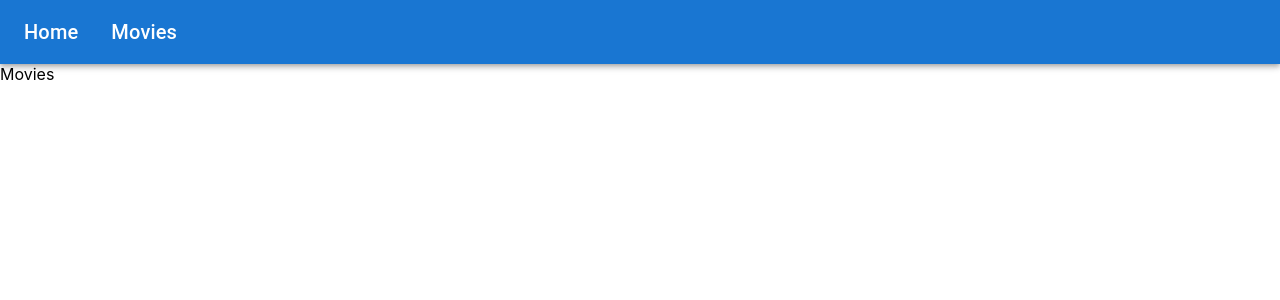
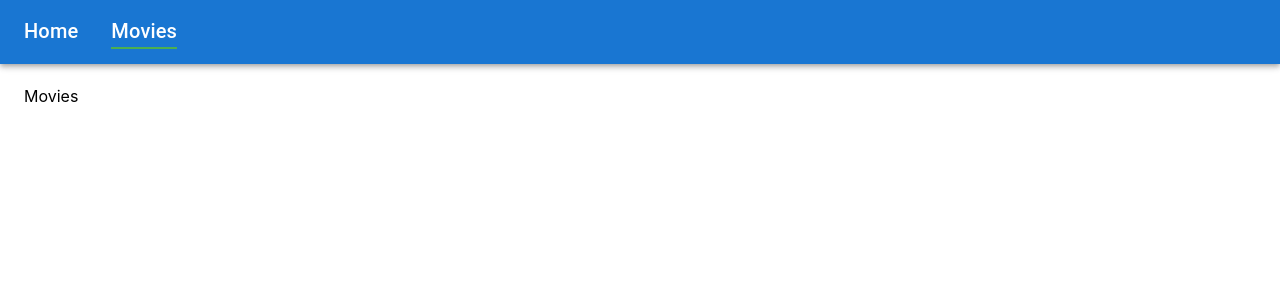
Before and after one commit to Bezobrazz/goit-react-hw-05-movies, a React (Create React App) app: page /movies in a window 1280 px wide. Shown: the top 300 px of the page. Built offline with nearby package versions, Linux system fonts and the light colour scheme.

Commit message:
added fatching tranding movies

```diff
--- a/package.json
+++ b/package.json
@@ -10,6 +10,7 @@
     "@testing-library/jest-dom": "^5.16.3",
     "@testing-library/react": "^12.1.4",
     "@testing-library/user-event": "^13.5.0",
+    "axios": "^1.6.5",
     "react": "^18.1.0",
     "react-dom": "^18.1.0",
     "react-router-dom": "^6.21.2",
--- a/src/components/App.jsx
+++ b/src/components/App.jsx
@@ -2,6 +2,7 @@ import Home from 'pages/Home/Home';
 import Movies from 'pages/Movies/Movies';
 import { Route, Routes } from 'react-router-dom';
 import Layout from './Layout';
+import NotFound from 'pages/NotFound/NotFound';
 
 export const App = () => {
   return (
@@ -12,6 +13,7 @@ export const App = () => {
           <Route path="movies" element={<Movies />} />
         </Route>
         <Route path="/some" element={<h2>Hello</h2>}></Route>
+        <Route path="*" element={<NotFound />}></Route>
       </Routes>
     </>
   );
--- a/src/components/Layout.jsx
+++ b/src/components/Layout.jsx
@@ -1,6 +1,7 @@
 import React from 'react';
 import { Outlet } from 'react-router-dom';
 import NavBar from './NavBar/NavBar';
+import { Toolbar } from '@mui/material';
 
 function Layout() {
   return (
@@ -8,7 +9,9 @@ function Layout() {
       <header>
         <NavBar />
       </header>
-      <Outlet />
+      <Toolbar>
+        <Outlet />
+      </Toolbar>
     </div>
   );
 }
--- a/src/components/NavBar/NavBar.jsx
+++ b/src/components/NavBar/NavBar.jsx
@@ -1,25 +1,29 @@
 import React from 'react';
-import { NavLink } from 'react-router-dom';
+
 import { AppBar, Divider, Toolbar, Typography } from '@mui/material';
+import { StyledNavLink } from './NavBar.styled';
 
 function NavBar() {
   return (
     <AppBar position="static">
       <Toolbar>
-        <NavLink to="/" style={{ textDecoration: 'none', color: 'inherit' }}>
+        <StyledNavLink
+          to="/"
+          style={{ textDecoration: 'none', color: 'inherit' }}
+        >
           <Typography variant="h6" component="div" sx={{ flexGrow: 1 }}>
             Home
           </Typography>
-        </NavLink>
+        </StyledNavLink>
         <Divider orientation="vertical" variant="middle" sx={{ mx: 2 }} />
-        <NavLink
+        <StyledNavLink
           to="/movies"
           style={{ textDecoration: 'none', color: 'inherit' }}
         >
           <Typography variant="h6" component="div" sx={{ flexGrow: 1 }}>
             Movies
           </Typography>
-        </NavLink>
+        </StyledNavLink>
       </Toolbar>
     </AppBar>
   );
--- /dev/null
+++ b/src/components/NavBar/NavBar.styled.js
@@ -0,0 +1,13 @@
+import { NavLink } from 'react-router-dom';
+import styled from 'styled-components';
+export const StyledNavLink = styled(NavLink)`
+  text-decoration: none;
+  color: inherit;
+  border-bottom: 2px solid transparent;
+  &:hover {
+    color: #4caf50;
+  }
+  &.active {
+    border-bottom: 2px solid #4caf50;
+  }
+`;
--- a/src/pages/Home/Home.jsx
+++ b/src/pages/Home/Home.jsx
@@ -1,7 +1,39 @@
-import React from 'react';
+import React, { useEffect, useState } from 'react';
+import { Link } from 'react-router-dom';
+import { fetchTrendingMovies } from 'services/api';
 
 function Home() {
-  return <div>Home</div>;
+  const [trendingMovies, setTrendingMovies] = useState([]);
+
+  useEffect(() => {
+    const fetchData = async () => {
+      try {
+        const data = await fetchTrendingMovies();
+        console.log('API Response:', data);
+        setTrendingMovies(data.results);
+      } catch (error) {
+        console.error('Error fetching trending movies:', error);
+      }
+    };
+
+    fetchData();
+  }, []);
+
+  return (
+    <div>
+      <h2>Trending Movies</h2>
+      <ul>
+        {trendingMovies.map(
+          movie =>
+            movie.title && (
+              <li key={movie.id}>
+                <Link to={movie.id.toString()}>{movie.title}</Link>
+              </li>
+            )
+        )}
+      </ul>
+    </div>
+  );
 }
 
 export default Home;
--- /dev/null
+++ b/src/pages/NotFound/NotFound.jsx
@@ -0,0 +1,13 @@
+import React from 'react';
+import { Link } from 'react-router-dom';
+
+function NotFound() {
+  return (
+    <div>
+      <h1>Sorry, page is not found!</h1>
+      <Link to={'/'}>Go home</Link>
+    </div>
+  );
+}
+
+export default NotFound;
--- /dev/null
+++ b/src/services/api.js
@@ -0,0 +1,18 @@
+import axios from 'axios';
+
+const moviesDb = axios.create({
+  baseURL: 'https://api.themoviedb.org/3',
+  params: {
+    api_key: '9fbcd18861474c40784b1f7f4f21e949',
+  },
+});
+
+export const fetchTrendingMovies = async () => {
+  try {
+    const { data } = await moviesDb.get('/trending/all/day');
+    return data;
+  } catch (error) {
+    console.error('Error fetching trending movies:', error);
+    throw error;
+  }
+};
```
Also changed, not shown: 1 other file (tests, documents, lock files or other folders).
